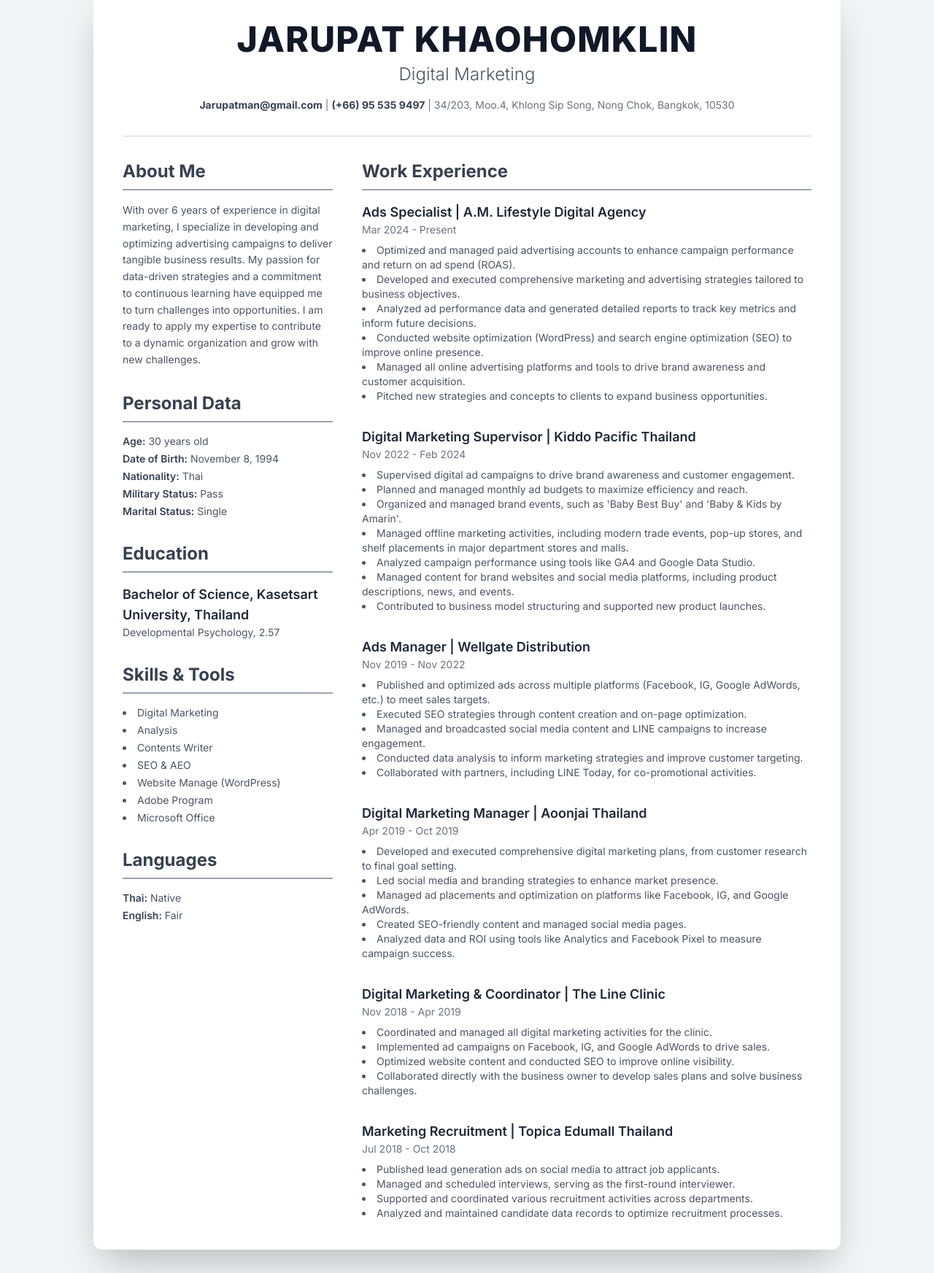
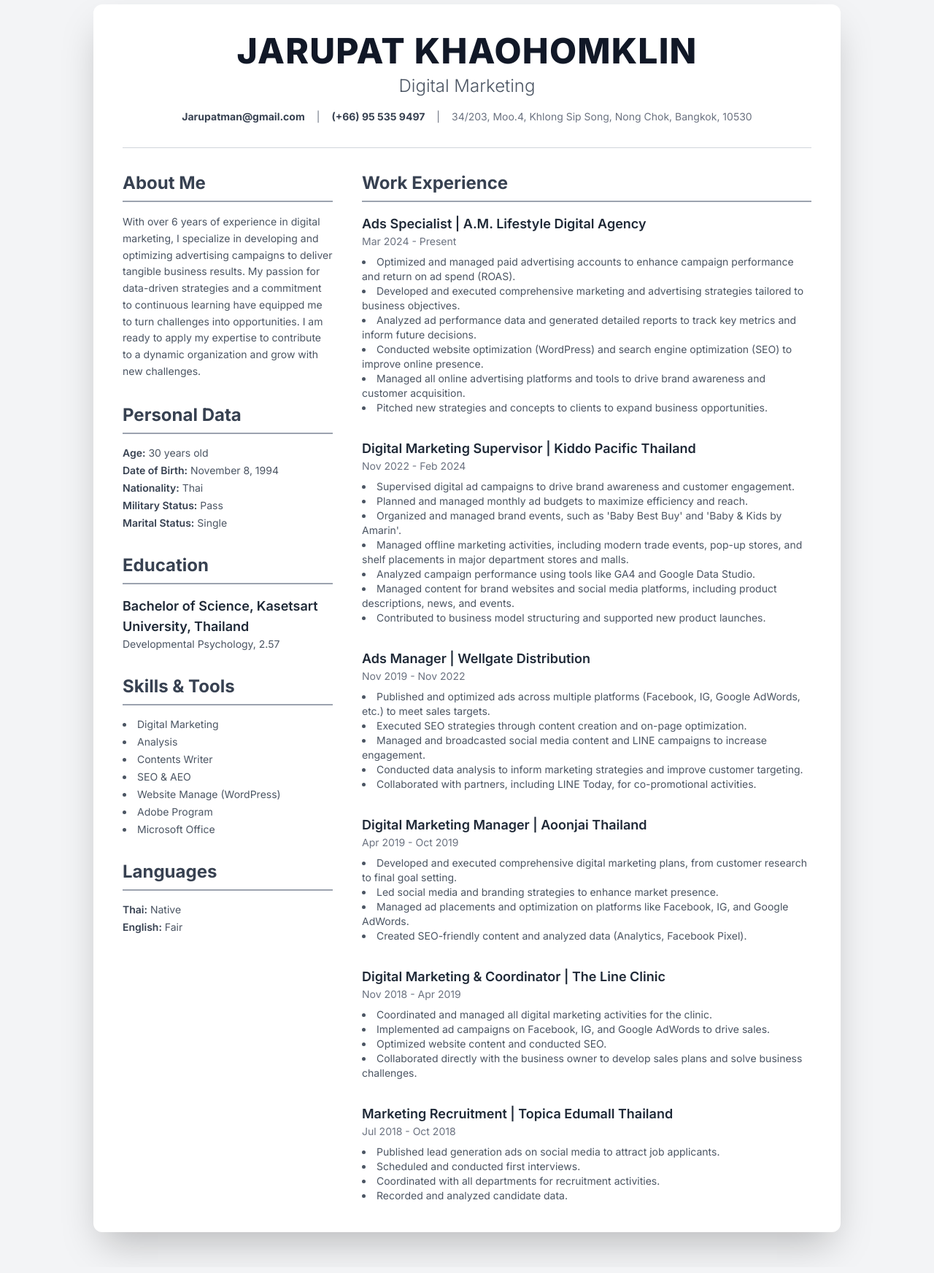
Before and after one commit to Pattmans/Jarupat-Khaohomklin-CV, a plain HTML site: page index.html in a window 1280 px wide. Shown: the part 42-1787 px from the top of the page at 73% size. Drawn offline with nearby package versions, Linux system fonts and the light colour scheme.

Commit message:
Update index.html

```diff
--- a/index.html
+++ b/index.html
@@ -16,30 +16,31 @@
         }
     </style>
 </head>
-<body class="bg-gray-100 text-gray-800 p-8">
+<body class="bg-gray-100 text-gray-800 p-4 sm:p-8 md:p-12">
     <!-- Main Container -->
-    <div class="max-w-5xl mx-auto bg-white p-10 rounded-xl shadow-2xl">
+    <div class="max-w-5xl mx-auto bg-white p-4 sm:p-8 md:p-10 rounded-xl shadow-2xl">
 
         <!-- Header Section -->
-        <header class="text-center pb-8 mb-8 border-b border-gray-300">
-            <h1 class="text-5xl font-extrabold text-gray-900 tracking-wide">JARUPAT KHAOHOMKLIN</h1>
-            <h2 class="text-2xl font-light text-gray-600 mt-2">Digital Marketing</h2>
-            <p class="mt-4 text-sm text-gray-500">
-                <a href="mailto:Jarupatman@gmail.com" class="hover:underline font-bold text-gray-700 hover:text-gray-500">Jarupatman@gmail.com</a> |
-                <a href="tel:+66955359497" class="hover:underline font-bold text-gray-700 hover:text-gray-500">(+66) 95 535 9497</a> |
-                34/203, Moo.4, Khlong Sip Song, Nong Chok, Bangkok, 10530
-            </p>
+        <header class="text-center pb-6 sm:pb-8 mb-4 sm:mb-8 border-b border-gray-300">
+            <h1 class="text-3xl sm:text-4xl md:text-5xl font-extrabold text-gray-900 tracking-wide">JARUPAT KHAOHOMKLIN</h1>
+            <h2 class="text-lg sm:text-xl md:text-2xl font-light text-gray-600 mt-2">Digital Marketing</h2>
+            <div class="mt-4 text-sm text-gray-500 flex flex-col sm:flex-row justify-center items-center space-y-2 sm:space-y-0 sm:space-x-4">
+                <a href="mailto:Jarupatman@gmail.com" class="hover:underline font-bold text-gray-700 hover:text-gray-500">Jarupatman@gmail.com</a>
+                <span class="hidden sm:inline">|</span>
+                <a href="tel:+66955359497" class="hover:underline font-bold text-gray-700 hover:text-gray-500">(+66) 95 535 9497</a>
+                <span class="hidden sm:inline">|</span>
+                <p class="mt-0 text-gray-500">34/203, Moo.4, Khlong Sip Song, Nong Chok, Bangkok, 10530</p>
+            </div>
         </header>
 
         <!-- Main Content with 2 Columns -->
-        <div class="grid grid-cols-1 md:grid-cols-3 gap-10">
-
+        <div class="grid grid-cols-1 md:grid-cols-3 gap-8 md:gap-10">
             <!-- Left Column: Personal Info, Education, Skills -->
             <aside class="md:col-span-1 space-y-8">
 
                 <!-- About Me Section -->
                 <div>
-                    <h3 class="text-2xl font-bold text-gray-700 mb-4 pb-2 border-b-2 border-gray-400">About Me</h3>
+                    <h3 class="text-xl sm:text-2xl font-bold text-gray-700 mb-4 pb-2 border-b-2 border-gray-400">About Me</h3>
                     <p class="text-sm text-gray-600 leading-relaxed">
                         With over 6 years of experience in digital marketing, I specialize in developing and optimizing advertising campaigns to deliver tangible business results. My passion for data-driven strategies and a commitment to continuous learning have equipped me to turn challenges into opportunities. I am ready to apply my expertise to contribute to a dynamic organization and grow with new challenges.
                     </p>
@@ -47,7 +48,7 @@
 
                 <!-- Personal Data Section -->
                 <div>
-                    <h3 class="text-2xl font-bold text-gray-700 mb-4 pb-2 border-b-2 border-gray-400">Personal Data</h3>
+                    <h3 class="text-xl sm:text-2xl font-bold text-gray-700 mb-4 pb-2 border-b-2 border-gray-400">Personal Data</h3>
                     <ul class="text-sm text-gray-600 space-y-1">
                         <li><strong class="font-semibold text-gray-700">Age:</strong> 30 years old</li>
                         <li><strong class="font-semibold text-gray-700">Date of Birth:</strong> November 8, 1994</li>
@@ -59,14 +60,14 @@
 
                 <!-- Education Section -->
                 <div>
-                    <h3 class="text-2xl font-bold text-gray-700 mb-4 pb-2 border-b-2 border-gray-400">Education</h3>
+                    <h3 class="text-xl sm:text-2xl font-bold text-gray-700 mb-4 pb-2 border-b-2 border-gray-400">Education</h3>
                     <h4 class="text-lg font-semibold text-gray-800">Bachelor of Science, Kasetsart University, Thailand</h4>
                     <p class="text-sm text-gray-600">Developmental Psychology, 2.57</p>
                 </div>
 
                 <!-- Skills Section -->
                 <div>
-                    <h3 class="text-2xl font-bold text-gray-700 mb-4 pb-2 border-b-2 border-gray-400">Skills & Tools</h3>
+                    <h3 class="text-xl sm:text-2xl font-bold text-gray-700 mb-4 pb-2 border-b-2 border-gray-400">Skills & Tools</h3>
                     <ul class="list-disc list-inside space-y-1 text-sm text-gray-600">
                         <li>Digital Marketing</li>
                         <li>Analysis</li>
@@ -80,7 +81,7 @@
 
                 <!-- Languages Section -->
                 <div>
-                    <h3 class="text-2xl font-bold text-gray-700 mb-4 pb-2 border-b-2 border-gray-400">Languages</h3>
+                    <h3 class="text-xl sm:text-2xl font-bold text-gray-700 mb-4 pb-2 border-b-2 border-gray-400">Languages</h3>
                     <ul class="text-sm text-gray-600 space-y-1">
                         <li><strong class="font-semibold text-gray-700">Thai:</strong> Native</li>
                         <li><strong class="font-semibold text-gray-700">English:</strong> Fair</li>
@@ -91,7 +92,7 @@
 
             <!-- Right Column: Work Experience -->
             <main class="md:col-span-2">
-                <h3 class="text-2xl font-bold text-gray-700 mb-4 pb-2 border-b-2 border-gray-400">Work Experience</h3>
+                <h3 class="text-xl sm:text-2xl font-bold text-gray-700 mb-4 pb-2 border-b-2 border-gray-400">Work Experience</h3>
                 <div class="mt-4 space-y-8">
                     <!-- Job 1: A.M. Lifestyle Digital Agency -->
                     <div>
@@ -121,7 +122,7 @@
                         </ul>
                     </div>
                     <!-- Job 3: Wellgate Distribution -->
-                     <div>
+                    <div>
                         <h4 class="text-lg font-semibold text-gray-800">Ads Manager | Wellgate Distribution</h4>
                         <p class="text-sm text-gray-500">Nov 2019 - Nov 2022</p>
                         <ul class="list-disc list-inside mt-2 text-gray-600 text-sm">
@@ -140,35 +141,33 @@
                             <li>Developed and executed comprehensive digital marketing plans, from customer research to final goal setting.</li>
                             <li>Led social media and branding strategies to enhance market presence.</li>
                             <li>Managed ad placements and optimization on platforms like Facebook, IG, and Google AdWords.</li>
-                            <li>Created SEO-friendly content and managed social media pages.</li>
-                            <li>Analyzed data and ROI using tools like Analytics and Facebook Pixel to measure campaign success.</li>
+                            <li>Created SEO-friendly content and analyzed data (Analytics, Facebook Pixel).</li>
                         </ul>
                     </div>
-                     <!-- Job 5: The Line Clinic -->
+                    <!-- Job 5: The Line Clinic -->
                     <div>
                         <h4 class="text-lg font-semibold text-gray-800">Digital Marketing & Coordinator | The Line Clinic</h4>
                         <p class="text-sm text-gray-500">Nov 2018 - Apr 2019</p>
                         <ul class="list-disc list-inside mt-2 text-gray-600 text-sm">
                             <li>Coordinated and managed all digital marketing activities for the clinic.</li>
                             <li>Implemented ad campaigns on Facebook, IG, and Google AdWords to drive sales.</li>
-                            <li>Optimized website content and conducted SEO to improve online visibility.</li>
+                            <li>Optimized website content and conducted SEO.</li>
                             <li>Collaborated directly with the business owner to develop sales plans and solve business challenges.</li>
                         </ul>
                     </div>
                     <!-- Job 6: Topica Edumall Thailand -->
-                     <div>
+                    <div>
                         <h4 class="text-lg font-semibold text-gray-800">Marketing Recruitment | Topica Edumall Thailand</h4>
                         <p class="text-sm text-gray-500">Jul 2018 - Oct 2018</p>
                         <ul class="list-disc list-inside mt-2 text-gray-600 text-sm">
                             <li>Published lead generation ads on social media to attract job applicants.</li>
-                            <li>Managed and scheduled interviews, serving as the first-round interviewer.</li>
-                            <li>Supported and coordinated various recruitment activities across departments.</li>
-                            <li>Analyzed and maintained candidate data records to optimize recruitment processes.</li>
+                            <li>Scheduled and conducted first interviews.</li>
+                            <li>Coordinated with all departments for recruitment activities.</li>
+                            <li>Recorded and analyzed candidate data.</li>
                         </ul>
                     </div>
                 </div>
             </main>
-
         </div>
     </div>
 </body>
```
